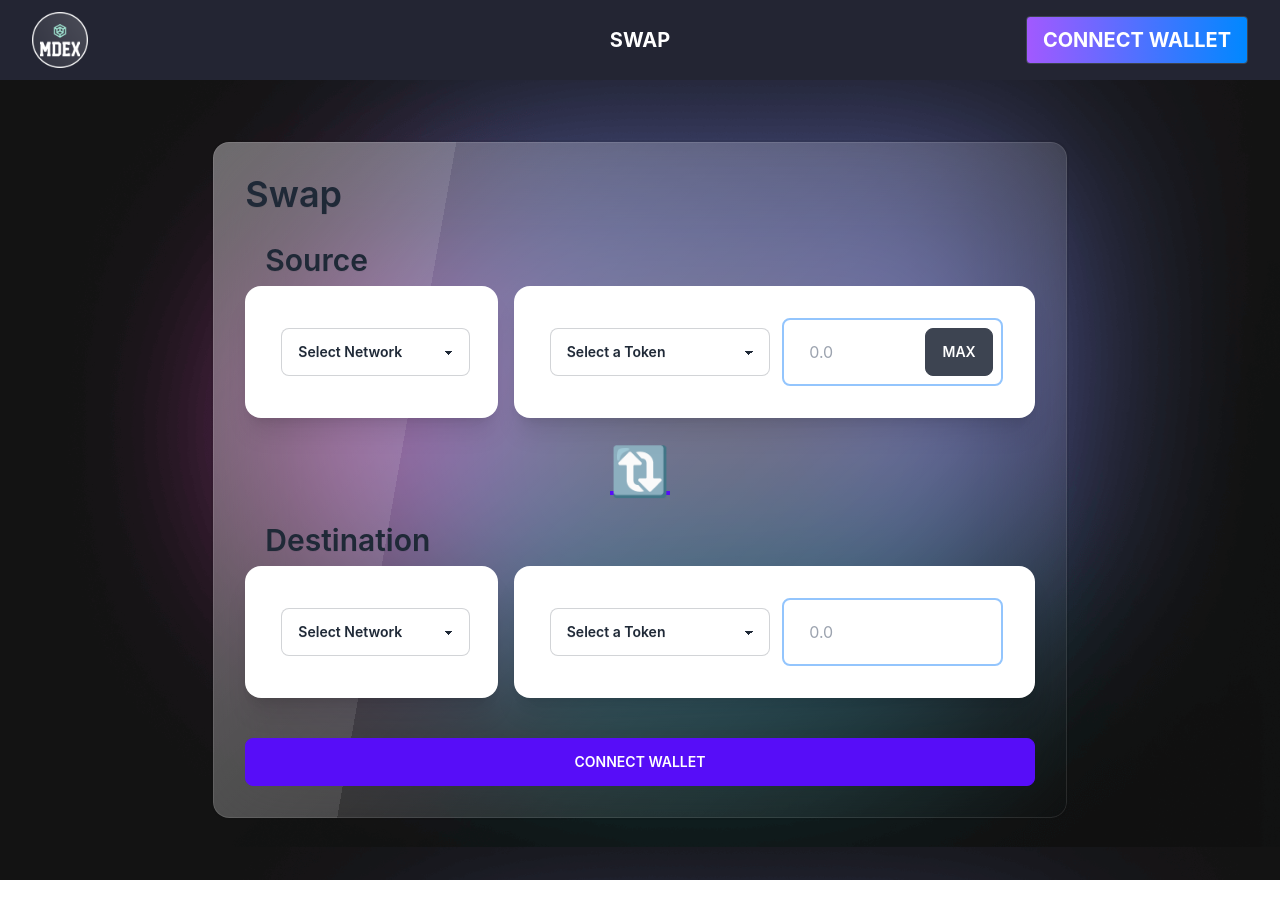
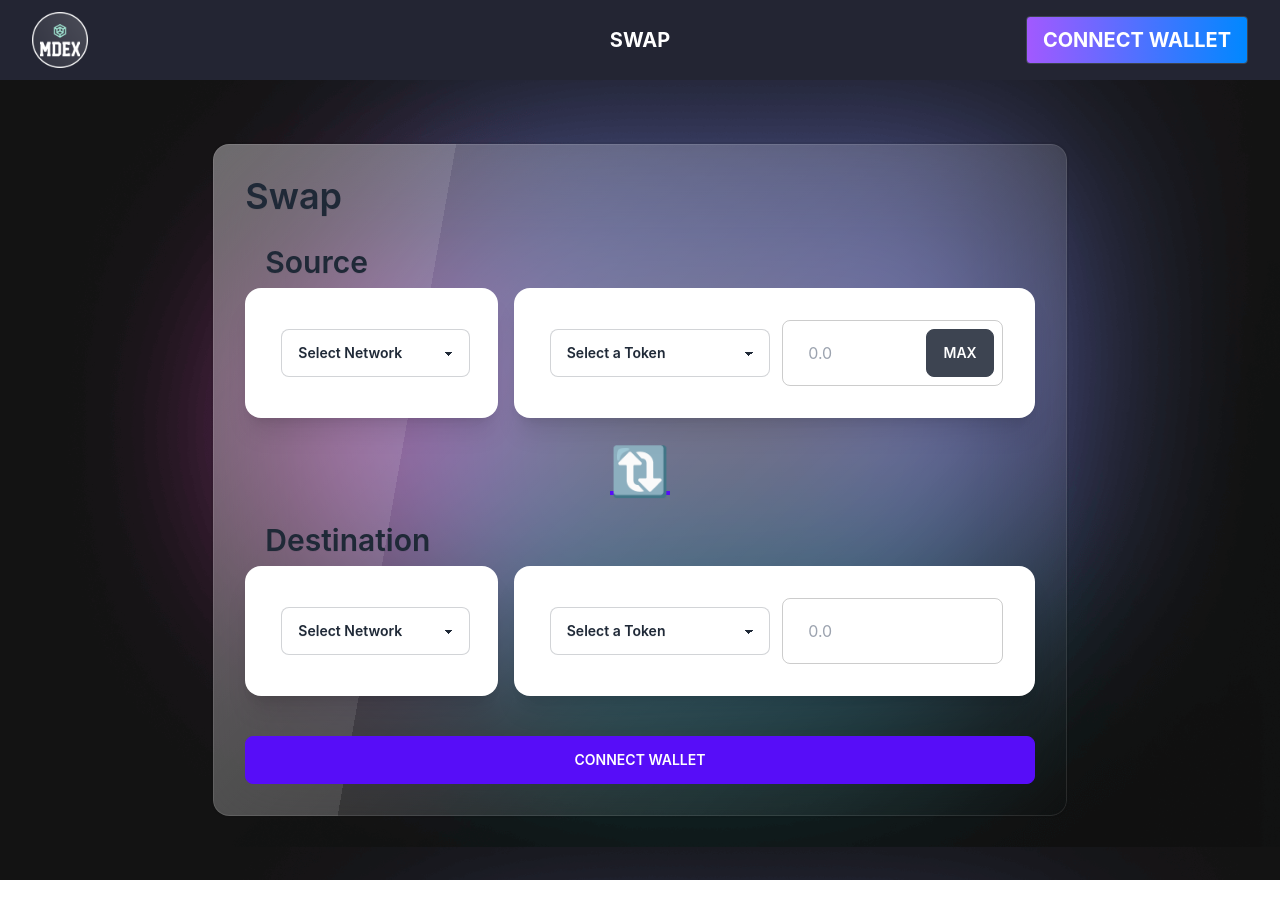
Before and after one commit to underledgerteam/mdex, a React (Create React App) app: page / in a window 1280 px wide. Shown: the top 918 px of the page. Built offline with nearby package versions, Linux system fonts and the light colour scheme.

Commit message:
🔨 🚧 Update Border Color Input Currency

```diff
--- a/src/components/shared/InputCurrency.tsx
+++ b/src/components/shared/InputCurrency.tsx
@@ -34,7 +34,7 @@ const InputCurrency = ({className, selectionUpdate, delay = 0, maxLabel = "Max",
   },[number]);
 
   return (
-    <div className={`flex py-2 px-2 border-2 border-blue-300 rounded-lg ${className}`}>
+    <div className={`flex py-2 px-2 border border-black border-opacity-20 rounded-lg ${className}`}>
       <input type="text" placeholder="0.0" name={`input${selectionUpdate}`} className="input focus:outline-none w-full" onChange={onInput} value={number}/>
       { maxCurrency && <button className="btn" onClick={()=> setMaxCurrency("12345.7890")}>{maxLabel}</button> }
     </div>
```
